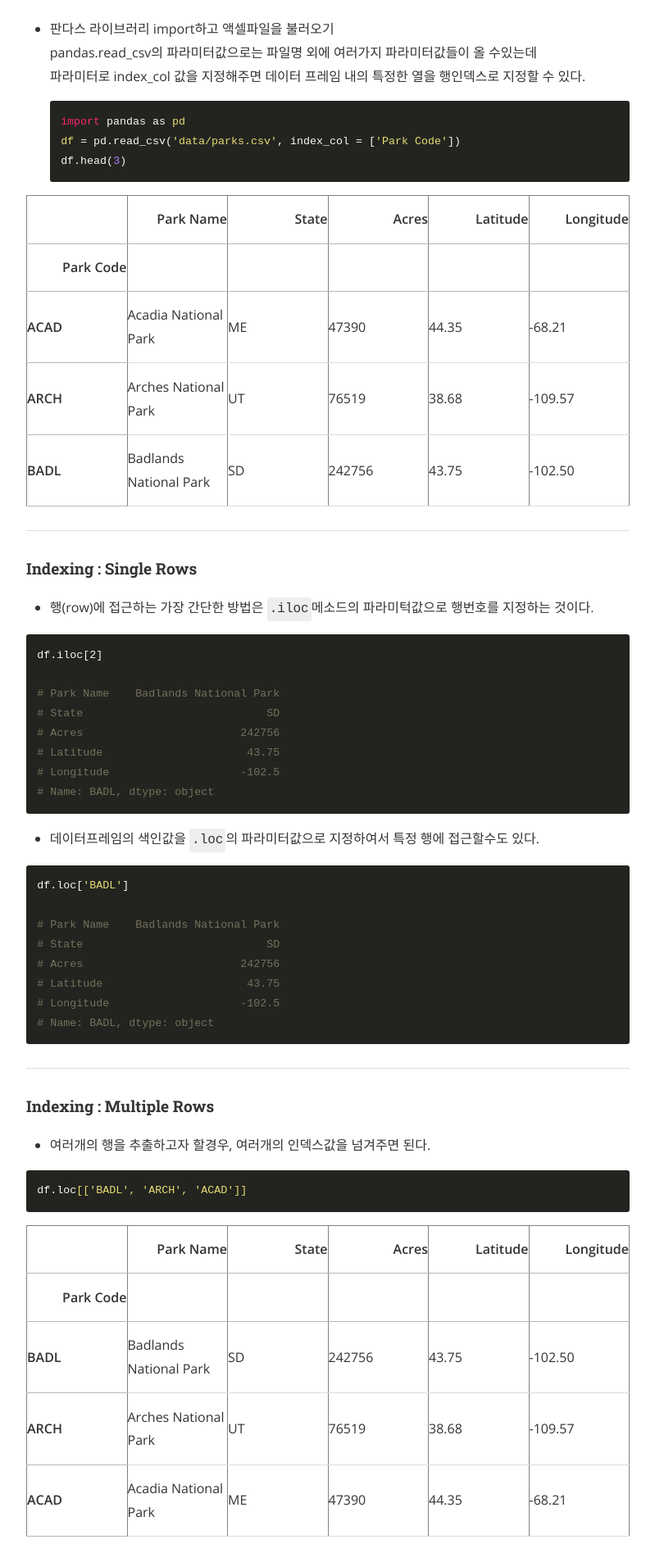
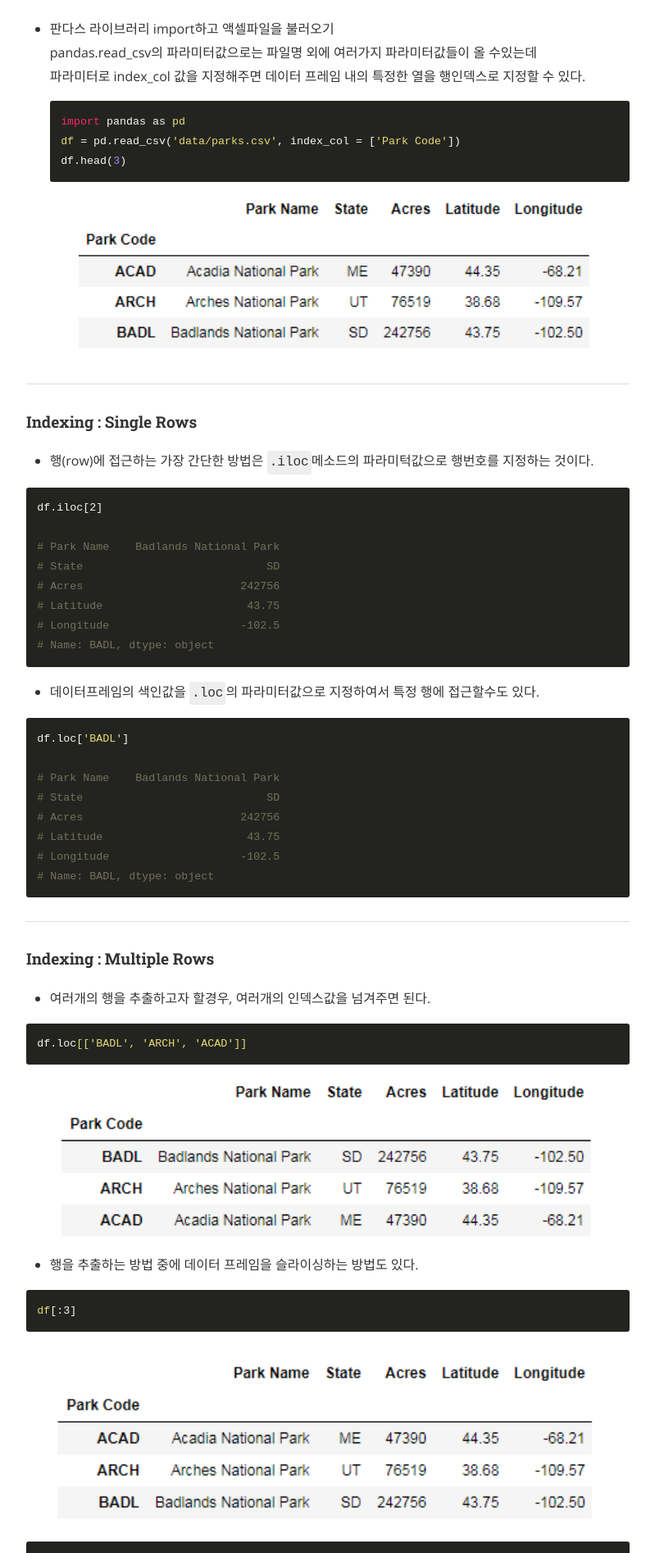
Before and after one commit to EunHyeJung/EunHyeJung.github.io, a Jekyll site: the page built from _posts/2018-07-25-pandas-studying-01.md, in a window 1280 px wide. Shown: the part 833-2728 px from the top of the page at 82% size, without its empty margins (240-1039 px from the left). Built offline with Jekyll 4.4.1, drawn with Linux system fonts in a browser that asks for light colours; nearby versions of some CDN libraries; comment, search, counter and statistics services are not loaded; some of the changed text lies outside the part shown.

Commit message:
pandas study

````diff
--- a/_posts/2018-07-25-pandas-studying-01.md
+++ b/_posts/2018-07-25-pandas-studying-01.md
@@ -29,68 +29,7 @@ cover:  "/assets/instacode.png"
   df.head(3)
   ```
 
-
-<div>
-<style scoped>
-    .dataframe tbody tr th:only-of-type {
-        vertical-align: middle;
-    }
-
-    .dataframe tbody tr th {
-        vertical-align: top;
-    }
-
-    .dataframe thead th {
-        text-align: right;
-    }
-</style>
-<table border="1" class="dataframe">
-  <thead>
-    <tr style="text-align: right;">
-      <th></th>
-      <th>Park Name</th>
-      <th>State</th>
-      <th>Acres</th>
-      <th>Latitude</th>
-      <th>Longitude</th>
-    </tr>
-    <tr>
-      <th>Park Code</th>
-      <th></th>
-      <th></th>
-      <th></th>
-      <th></th>
-      <th></th>
-    </tr>
-  </thead>
-  <tbody>
-    <tr>
-      <th>ACAD</th>
-      <td>Acadia National Park</td>
-      <td>ME</td>
-      <td>47390</td>
-      <td>44.35</td>
-      <td>-68.21</td>
-    </tr>
-    <tr>
-      <th>ARCH</th>
-      <td>Arches National Park</td>
-      <td>UT</td>
-      <td>76519</td>
-      <td>38.68</td>
-      <td>-109.57</td>
-    </tr>
-    <tr>
-      <th>BADL</th>
-      <td>Badlands National Park</td>
-      <td>SD</td>
-      <td>242756</td>
-      <td>43.75</td>
-      <td>-102.50</td>
-    </tr>
-  </tbody>
-</table>
-</div>
+  ![content01](/assets/contents/da_content07.PNG)
 
 
 _ _ _
@@ -137,67 +76,7 @@ _ _ _
 df.loc[['BADL', 'ARCH', 'ACAD']]
 ```
 
-<div>
-<style scoped>
-    .dataframe tbody tr th:only-of-type {
-        vertical-align: middle;
-    }
-
-    .dataframe tbody tr th {
-        vertical-align: top;
-    }
-
-    .dataframe thead th {
-        text-align: right;
-    }
-</style>
-<table border="1" class="dataframe">
-  <thead>
-    <tr style="text-align: right;">
-      <th></th>
-      <th>Park Name</th>
-      <th>State</th>
-      <th>Acres</th>
-      <th>Latitude</th>
-      <th>Longitude</th>
-    </tr>
-    <tr>
-      <th>Park Code</th>
-      <th></th>
-      <th></th>
-      <th></th>
-      <th></th>
-      <th></th>
-    </tr>
-  </thead>
-  <tbody>
-    <tr>
-      <th>BADL</th>
-      <td>Badlands National Park</td>
-      <td>SD</td>
-      <td>242756</td>
-      <td>43.75</td>
-      <td>-102.50</td>
-    </tr>
-    <tr>
-      <th>ARCH</th>
-      <td>Arches National Park</td>
-      <td>UT</td>
-      <td>76519</td>
-      <td>38.68</td>
-      <td>-109.57</td>
-    </tr>
-    <tr>
-      <th>ACAD</th>
-      <td>Acadia National Park</td>
-      <td>ME</td>
-      <td>47390</td>
-      <td>44.35</td>
-      <td>-68.21</td>
-    </tr>
-  </tbody>
-</table>
-</div>
+![content02](/assets/contents/da_content08.PNG)
 
 
 * 행을 추출하는 방법 중에 데이터 프레임을 슬라이싱하는 방법도 있다.
@@ -207,136 +86,15 @@ df[:3]
 ```
 
 
+![content03](/assets/contents/da_content09.PNG)
 
-<div>
-<style scoped>
-    .dataframe tbody tr th:only-of-type {
-        vertical-align: middle;
-    }
-
-    .dataframe tbody tr th {
-        vertical-align: top;
-    }
-
-    .dataframe thead th {
-        text-align: right;
-    }
-</style>
-<table border="1" class="dataframe">
-  <thead>
-    <tr style="text-align: right;">
-      <th></th>
-      <th>Park Name</th>
-      <th>State</th>
-      <th>Acres</th>
-      <th>Latitude</th>
-      <th>Longitude</th>
-    </tr>
-    <tr>
-      <th>Park Code</th>
-      <th></th>
-      <th></th>
-      <th></th>
-      <th></th>
-      <th></th>
-    </tr>
-  </thead>
-  <tbody>
-    <tr>
-      <th>ACAD</th>
-      <td>Acadia National Park</td>
-      <td>ME</td>
-      <td>47390</td>
-      <td>44.35</td>
-      <td>-68.21</td>
-    </tr>
-    <tr>
-      <th>ARCH</th>
-      <td>Arches National Park</td>
-      <td>UT</td>
-      <td>76519</td>
-      <td>38.68</td>
-      <td>-109.57</td>
-    </tr>
-    <tr>
-      <th>BADL</th>
-      <td>Badlands National Park</td>
-      <td>SD</td>
-      <td>242756</td>
-      <td>43.75</td>
-      <td>-102.50</td>
-    </tr>
-  </tbody>
-</table>
-</div>
 
 
 ```python
 df[3:6]
 ```
 
-
-<div>
-<style scoped>
-    .dataframe tbody tr th:only-of-type {
-        vertical-align: middle;
-    }
-
-    .dataframe tbody tr th {
-        vertical-align: top;
-    }
-
-    .dataframe thead th {
-        text-align: right;
-    }
-</style>
-<table border="1" class="dataframe">
-  <thead>
-    <tr style="text-align: right;">
-      <th></th>
-      <th>Park Name</th>
-      <th>State</th>
-      <th>Acres</th>
-      <th>Latitude</th>
-      <th>Longitude</th>
-    </tr>
-    <tr>
-      <th>Park Code</th>
-      <th></th>
-      <th></th>
-      <th></th>
-      <th></th>
-      <th></th>
-    </tr>
-  </thead>
-  <tbody>
-    <tr>
-      <th>BIBE</th>
-      <td>Big Bend National Park</td>
-      <td>TX</td>
-      <td>801163</td>
-      <td>29.25</td>
-      <td>-103.25</td>
-    </tr>
-    <tr>
-      <th>BISC</th>
-      <td>Biscayne National Park</td>
-      <td>FL</td>
-      <td>172924</td>
-      <td>25.65</td>
-      <td>-80.08</td>
-    </tr>
-    <tr>
-      <th>BLCA</th>
-      <td>Black Canyon of the Gunnison National Park</td>
-      <td>CO</td>
-      <td>32950</td>
-      <td>38.57</td>
-      <td>-107.72</td>
-    </tr>
-  </tbody>
-</table>
-</div>
+![content04](/assets/contents/da_content10.PNG)
 
 
 _ _ _
@@ -383,61 +141,4 @@ $ 'state', 'acres' 칼럼에서 5개의 행 추출
 df[['state', 'acres]][:5]
 ```
 
-
-
-<div>
-<style scoped>
-    .dataframe tbody tr th:only-of-type {
-        vertical-align: middle;
-    }
-
-    .dataframe tbody tr th {
-        vertical-align: top;
-    }
-
-    .dataframe thead th {
-        text-align: right;
-    }
-</style>
-<table border="1" class="dataframe">
-  <thead>
-    <tr style="text-align: right;">
-      <th></th>
-      <th>state</th>
-      <th>acres</th>
-    </tr>
-    <tr>
-      <th>Park Code</th>
-      <th></th>
-      <th></th>
-    </tr>
-  </thead>
-  <tbody>
-    <tr>
-      <th>ACAD</th>
-      <td>ME</td>
-      <td>47390</td>
-    </tr>
-    <tr>
-      <th>ARCH</th>
-      <td>UT</td>
-      <td>76519</td>
-    </tr>
-    <tr>
-      <th>BADL</th>
-      <td>SD</td>
-      <td>242756</td>
-    </tr>
-    <tr>
-      <th>BIBE</th>
-      <td>TX</td>
-      <td>801163</td>
-    </tr>
-    <tr>
-      <th>BISC</th>
-      <td>FL</td>
-      <td>172924</td>
-    </tr>
-  </tbody>
-</table>
-</div>
+![content05](/assets/contents/da_content11.PNG)
````
